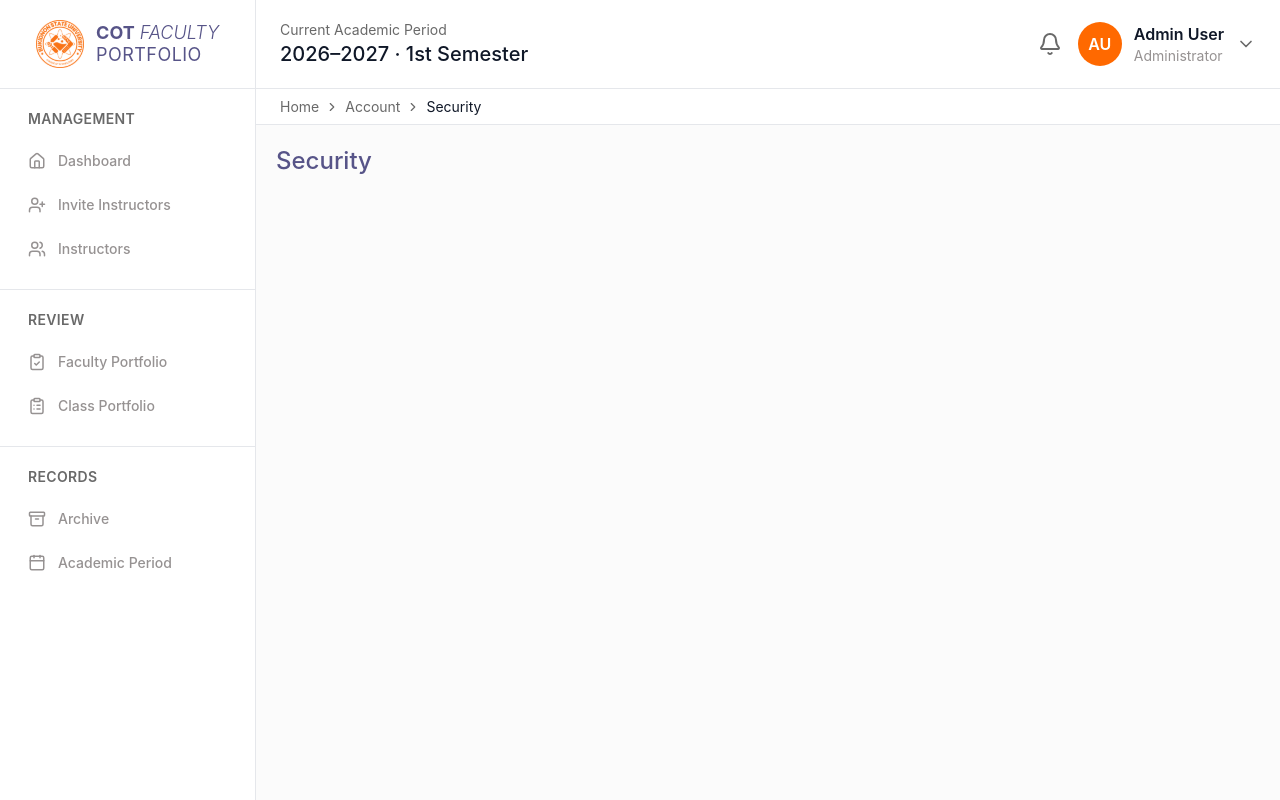
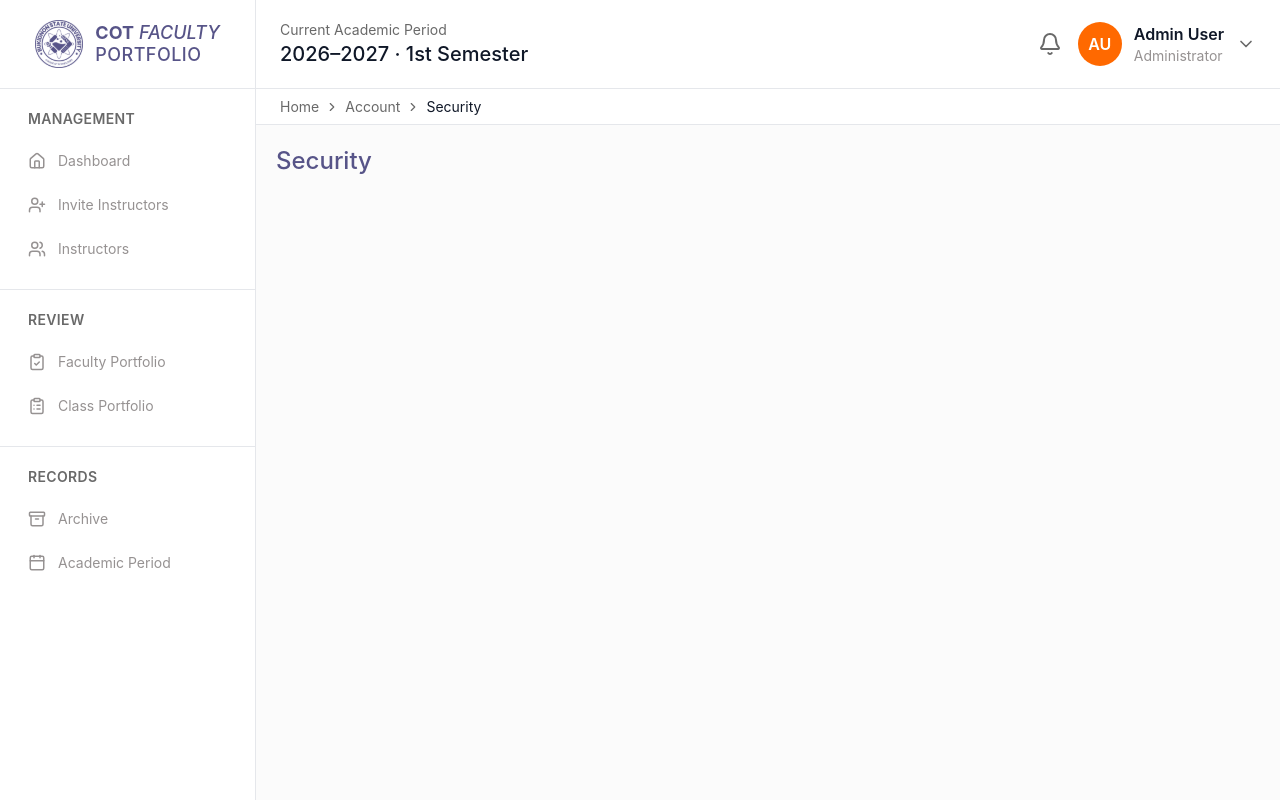
Before and after one commit to zeruann/COT-Instructor-Portfolio-Management-System, a React (Vite) app in the folder client/: page /admin/security in a window 1280 px wide. Built offline with nearby package versions, Linux system fonts and the light colour scheme; sample sign-in values are in the browser's storage.

Commit message:
Made minor edits in the sidebar

```diff
--- a/client/src/components/Sidebar.jsx
+++ b/client/src/components/Sidebar.jsx
@@ -6,7 +6,7 @@ import { NAV } from '../config/navigation';
 
 // The seal shown next to the "COT FACULTY PORTFOLIO" text.
 // Change this path when a new seal is added to the public folder.
-const LOGO = '/cot_ornge.svg';
+const LOGO = '/COT-PurpleLogo.svg';
 
 // The outline you see when moving through the menu with the keyboard.
 const focusRing = 'focus-visible:outline-2 focus-visible:outline-offset-2 focus-visible:outline-brand-orange';
@@ -14,9 +14,9 @@ const focusRing = 'focus-visible:outline-2 focus-visible:outline-offset-2 focus-
 // Orange pill for the page you are on, light gray text for the others.
 // "short:" = a bit tighter on screens that are not tall, so the menu fits without scrolling.
 function linkClass({ isActive }) {
-  const base = `flex items-center gap-3 rounded-lg px-3 py-2.5 py-1.5 text-sm font-medium transition-colors ${focusRing}`;
-  if (isActive) return `${base} bg-brand-orange text-white shadow-md shadow-orange-200`;
-  return `${base} text-brand-muted hover:bg-gray-50 hover:text-brand-purple`;
+  const base = `flex items-center gap-3 rounded-lg px-3 py-2.5 py-1.5 text-sm font-regular transition-colors ${focusRing}`;
+  if (isActive) return `${base} bg-brand-orange text-white shadow-md shadow-orange-200 font-medium`;
+  return `${base} text-brand-muted hover:bg-gray-100 hover:text-brand-purple font-regular`;
 }
 
 // The Logout button at the bottom of the sidebar.
@@ -71,9 +71,9 @@ function Sidebar({ role, isOpen, onClose }) {
           <div className="ml-3 text-lg leading-tight text-brand-purple">
             <p>
               <span className="font-bold">COT</span>{' '}
-              <span className="font-light italic">FACULTY</span>
+              <span className="font-medium italic">FACULTY</span>
             </p>
-            <p className="font-normal tracking-wide">PORTFOLIO</p>
+            <p className="font-medium tracking-wide">PORTFOLIO</p>
           </div>
           <button
             type="button"
```
